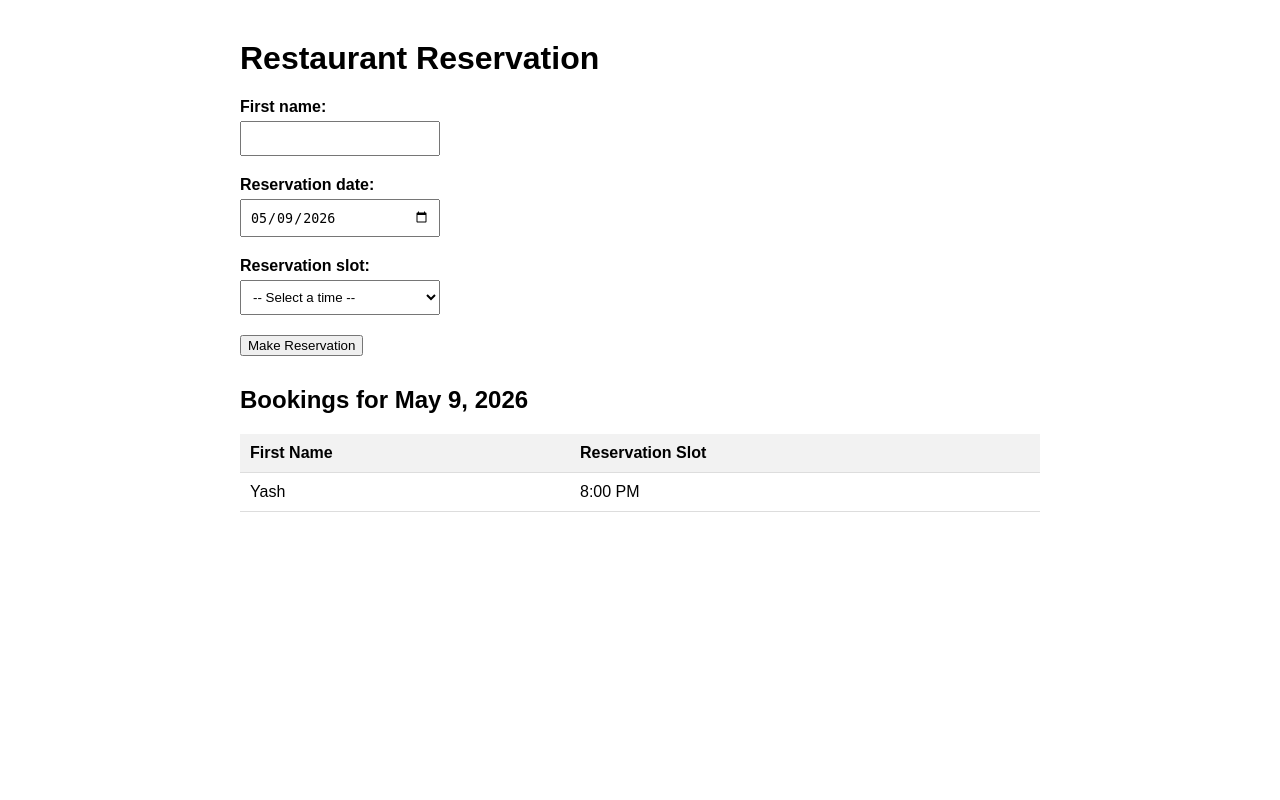
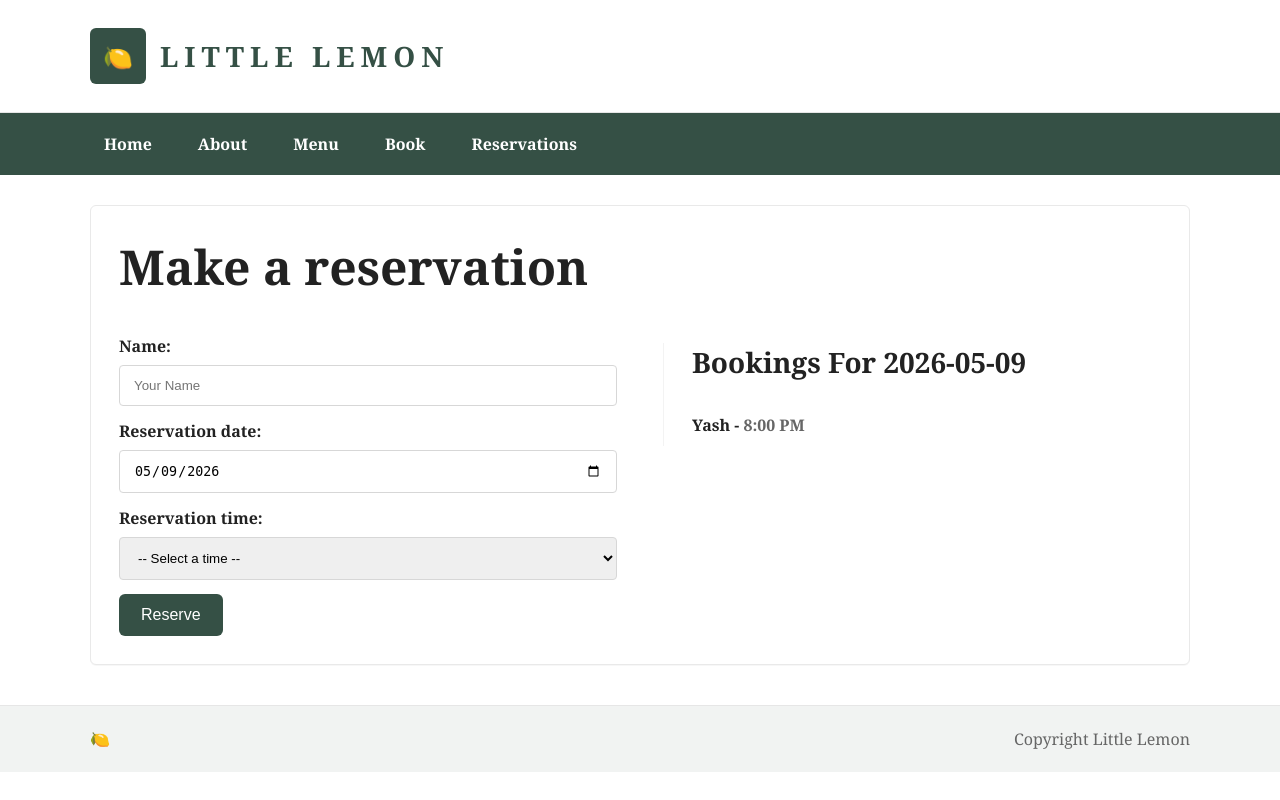
Before and after one commit to akshattheta09-bit/LittleLemon, a Django app: page /reservations/ in a window 1280 px wide. Run offline with Django 5.2, Linux system fonts and the light colour scheme; data comes from the database, SQL or seed files in the repository; both versions use the stored data as it was after the commit.

Commit message:
Coursera submission

```diff
--- a/Lemons/templates/Lemons/base.html
+++ b/Lemons/templates/Lemons/base.html
@@ -4,31 +4,67 @@
     <meta charset="UTF-8">
     <title>{% block title %}Little Lemon{% endblock %}</title>
     <style>
-        body { font-family: Arial, sans-serif; margin: 0; padding: 0; }
-        header { background-color: #4CAF50; color: white; padding: 20px; text-align: center; }
-        nav { background-color: #333; overflow: hidden; }
-        nav a { float: left; display: block; color: white; text-align: center; padding: 14px 16px; text-decoration: none; }
-        nav a:hover { background-color: #ddd; color: black; }
-        .container { padding: 20px; }
-        footer { background-color: #4CAF50; color: white; text-align: center; padding: 10px; position: fixed; bottom: 0; width: 100%; }
+        :root{
+            --accent:#355045;
+            --accent-light:#4b6a60;
+            --muted:#f1f3f2;
+            --text:#222;
+        }
+        html,body{height:100%;}
+        body { font-family: 'Georgia', 'Times New Roman', serif; margin: 0; padding: 0; color:var(--text); }
+        .site-header{background:#fff; padding:28px 0; border-bottom:1px solid #e6e6e6}
+        .header-inner{max-width:1100px;margin:0 auto;display:flex;align-items:center;justify-content:space-between;padding:0 20px}
+        .logo {display:flex;align-items:center;gap:14px}
+        .logo-icon{width:56px;height:56px;border-radius:6px;background:var(--accent);display:flex;align-items:center;justify-content:center;color:#fff;font-weight:700;font-size:24px}
+        .site-title{font-size:28px;letter-spacing:6px;color:var(--accent);font-weight:700}
+
+        .main-nav{background:var(--accent);}
+        .main-nav .nav-inner{max-width:1100px;margin:0 auto;padding:10px 20px;display:flex;gap:18px}
+        .main-nav a{color:#fff;text-decoration:none;padding:10px 14px;font-weight:600}
+        .main-nav a:hover{background:var(--accent-light);border-radius:4px}
+
+        .container{max-width:1100px;margin:30px auto;padding:0 20px}
+
+        footer.site-footer{background:var(--muted);border-top:1px solid #e6e6e6;padding:22px 0;margin-top:40px}
+        .footer-inner{max-width:1100px;margin:0 auto;display:flex;align-items:center;justify-content:space-between;padding:0 20px;color:#666}
+
+        @media(max-width:720px){
+            .header-inner,.footer-inner,.main-nav .nav-inner{padding:0 12px}
+            .site-title{font-size:20px}
+            .logo-icon{width:44px;height:44px}
+        }
     </style>
 </head>
 <body>
-    <header>
-        <h1>Little Lemon Restaurant</h1>
+    <header class="site-header">
+        <div class="header-inner">
+            <div class="logo">
+                <div class="logo-icon">🍋</div>
+                <div class="site-title">LITTLE LEMON</div>
+            </div>
+            <div class="brand-right" aria-hidden="true"></div>
+        </div>
     </header>
-    <nav>
-        <a href="{% url 'home' %}">Home</a>
-        <a href="{% url 'about' %}">About</a>
-        <a href="{% url 'menu' %}">Menu</a>
-        <a href="{% url 'reservation_page' %}">Reservation</a>
-    </nav>
+    <div class="main-nav">
+        <div class="nav-inner">
+            <a href="{% url 'home' %}">Home</a>
+            <a href="{% url 'about' %}">About</a>
+            <a href="{% url 'menu' %}">Menu</a>
+            <a href="{% url 'reservation_page' %}">Book</a>
+            <a href="{% url 'reservation_page' %}">Reservations</a>
+        </div>
+    </div>
+
     <div class="container">
         {% block content %}
         {% endblock %}
     </div>
-    <footer>
-        <p>&copy; 2026 Little Lemon Restaurant</p>
+
+    <footer class="site-footer">
+        <div class="footer-inner">
+            <div class="logo-small">🍋</div>
+            <div class="copyright">Copyright Little Lemon</div>
+        </div>
     </footer>
 </body>
 </html>
--- a/Lemons/templates/Lemons/reservation.html
+++ b/Lemons/templates/Lemons/reservation.html
@@ -1,88 +1,86 @@
-<!DOCTYPE html>
-<html lang="en">
-<head>
-    <meta charset="UTF-8">
-    <title>Restaurant Reservation</title>
+{% extends 'Lemons/base.html' %}
+
+{% block title %}Make a reservation - Little Lemon{% endblock %}
+
+{% block content %}
 <style>
-        body { font-family: Arial, sans-serif; margin: 40px; }
-        .container { max-width: 800px; margin: 0 auto; }
-        .form-group { margin-bottom: 20px; }
-        label { display: block; margin-bottom: 5px; font-weight: bold; }
-        input[type="text"], input[type="date"], select {
-            padding: 8px;
-            width: 200px;
-            box-sizing: border-box;
-        }
-        .error { color: red; }
-        .success { color: green; }
-        .bookings { margin-top: 30px; }
-        table { width: 100%; border-collapse: collapse; }
-        th, td { padding: 10px; text-align: left; border-bottom: 1px solid #ddd; }
-        th { background-color: #f2f2f2; }
+    .reservation-wrap{background:#fff;border:1px solid #e9e9e9;padding:28px;border-radius:6px;box-shadow:0 1px 0 rgba(0,0,0,0.03)}
+    .reservation-grid{display:flex;gap:40px;align-items:flex-start}
+    .col{flex:1}
+    .col.form-col{max-width:520px}
+    h1.page-title{font-family:Georgia, serif;font-size:48px;margin:0 0 18px}
+    label{display:block;font-weight:700;margin-bottom:8px}
+    .input, input[type="text"], input[type="date"], select{display:block;padding:12px 14px;border:1px solid #d7d7d7;border-radius:4px;width:100%;box-sizing:border-box;margin-bottom:14px}
+    .btn-cta{background:var(--accent);color:#fff;padding:12px 22px;border:none;border-radius:6px;font-size:16px;cursor:pointer}
+    .bookings-col{padding-left:6px}
+    .bookings-col h2{font-size:28px;margin-top:8px}
+    .booking-item{padding:10px 0;border-bottom:1px solid #f0f0f0}
+    .booking-item:last-child{border-bottom:none}
+    .muted{color:#666;font-weight:600}
+    @media(max-width:820px){.reservation-grid{flex-direction:column}.col.form-col{max-width:none}}
 </style>
-</head>
-<body>
-    <div class="container">
-        <h1>Restaurant Reservation</h1>
+
+<div class="reservation-wrap">
+    <div style="display:flex;justify-content:space-between;align-items:center;margin-bottom:18px">
+        <h1 class="page-title">Make a reservation</h1>
+    </div>
 
     {% if error %}
-            <p class="error">{{ error }}</p>
+        <p style="color:#c0392b;font-weight:700">{{ error }}</p>
     {% endif %}
 
     {% if success %}
-            <p class="success">{{ success }}</p>
+        <p style="color:green;font-weight:700">{{ success }}</p>
     {% endif %}
 
+    <div class="reservation-grid">
+        <div class="col form-col">
             <form method="post" id="reservationForm">
                 {% csrf_token %}
-            <div class="form-group">
-                <label for="first_name">First name:</label>
-                <input type="text" id="first_name" name="first_name" value="{{ first_name }}" required>
+                <div>
+                    <label for="first_name">Name:</label>
+                    <input class="input" type="text" id="first_name" name="first_name" placeholder="Your Name" value="{{ first_name }}" required>
                 </div>
 
-            <div class="form-group">
+                <div>
                     <label for="reservation_date">Reservation date:</label>
-                <input type="date" id="reservation_date" name="reservation_date" value="{{ reservation_date|date:"Y-m-d" }}" required>
+                    <input class="input" type="date" id="reservation_date" name="reservation_date" value="{{ reservation_date|date:"Y-m-d" }}" required>
                 </div>
 
-            <div class="form-group">
-                <label for="reservation_slot">Reservation slot:</label>
-                <select id="reservation_slot" name="reservation_slot" required>
+                <div>
+                    <label for="reservation_slot">Reservation time:</label>
+                    <select class="input" id="reservation_slot" name="reservation_slot" required>
                         <option value="">-- Select a time --</option>
-                    <option value="19:00" {% if reservation_slot == "19:00" %}selected{% endif %}>7:00 PM</option>
-                    <option value="19:30" {% if reservation_slot == "19:30" %}selected{% endif %}>7:30 PM</option>
-                    <option value="20:00" {% if reservation_slot == "20:00" %}selected{% endif %}>8:00 PM</option>
-                    <option value="20:30" {% if reservation_slot == "20:30" %}selected{% endif %}>8:30 PM</option>
-                    <option value="21:00" {% if reservation_slot == "21:00" %}selected{% endif %}>9:00 PM</option>
-                    <option value="21:30" {% if reservation_slot == "21:30" %}selected{% endif %}>9:30 PM</option>
+                        <option value="10:00" {% if reservation_slot == "10:00" %}selected{% endif %}>10 AM</option>
+                        <option value="13:00" {% if reservation_slot == "13:00" %}selected{% endif %}>1 PM</option>
+                        <option value="17:00" {% if reservation_slot == "17:00" %}selected{% endif %}>5 PM</option>
+                        <option value="19:00" {% if reservation_slot == "19:00" %}selected{% endif %}>7 PM</option>
+                        <option value="20:00" {% if reservation_slot == "20:00" %}selected{% endif %}>8 PM</option>
                     </select>
                 </div>
 
-            <button type="submit">Make Reservation</button>
+                <div style="margin-top:8px">
+                    <button class="btn-cta" type="submit">Reserve</button>
+                </div>
             </form>
+        </div>
 
-        <div class="bookings">
-            <h2>Bookings for {{ selected_date|date:"F j, Y" }}</h2>
+        <div class="col bookings-col">
+            <div style="border-left:1px solid #f3f3f3;padding-left:28px">
+                <h2>Bookings For {{ selected_date|date:"Y-m-d" }}</h2>
+                <div style="margin-top:18px">
                     {% if reservations %}
-                <table>
-                    <thead>
-                        <tr>
-                            <th>First Name</th>
-                            <th>Reservation Slot</th>
-                        </tr>
-                    </thead>
-                    <tbody>
                         {% for reservation in reservations %}
-                            <tr>
-                                <td>{{ reservation.first_name }}</td>
-                                <td>{{ reservation.get_reservation_slot_display }}</td>
-                            </tr>
+                            <div class="booking-item">
+                                <div style="font-weight:700">{{ reservation.first_name }} - <span class="muted">{{ reservation.get_reservation_slot_display }}</span></div>
+                            </div>
                         {% endfor %}
-                    </tbody>
-                </table>
                     {% else %}
-                <p>No Booking</p>
+                        <p class="muted">No Bookings</p>
                     {% endif %}
+                </div>
+            </div>
+        </div>
     </div>
 </div>
 
@@ -100,100 +98,34 @@
         });
     }
 
-        function updateBookings(date) {
+    document.addEventListener('DOMContentLoaded', function() {
+        const dateInput = document.getElementById('reservation_date');
+        const slotSelect = document.getElementById('reservation_slot');
+
+        function refreshSlots(date){
             fetch('/reservations/api/?date=' + date)
                 .then(response => response.json())
                 .then(data => {
-                    let tbody = document.querySelector('.bookings tbody');
-                    if (!tbody) {
-                        const table = document.createElement('table');
-                        table.innerHTML = `
-                            <thead>
-                                <tr>
-                                    <th>First Name</th>
-                                    <th>Reservation Slot</th>
-                                </tr>
-                            </thead>
-                            <tbody></tbody>
-                        `;
-                        document.querySelector('.bookings').innerHTML = `<h2>Bookings for ${formatDateLabel(date)}</h2>`;
-                        document.querySelector('.bookings').appendChild(table);
-                        tbody = table.querySelector('tbody');
-                    }
-
-                    tbody.innerHTML = '';
-
-                    if (data.length === 0) {
-                        const message = document.createElement('p');
-                        message.textContent = 'No Booking';
-                        document.querySelector('.bookings').innerHTML = `<h2>Bookings for ${formatDateLabel(date)}</h2>`;
-                        document.querySelector('.bookings').appendChild(message);
-                    } else {
-                        data.forEach(booking => {
-                            const tr = document.createElement('tr');
-                            const td1 = document.createElement('td');
-                            td1.textContent = booking.first_name;
-                            const td2 = document.createElement('td');
-                            const slotMap = {
-                                '19:00': '7:00 PM',
-                                '19:30': '7:30 PM',
-                                '20:00': '8:00 PM',
-                                '20:30': '8:30 PM',
-                                '21:00': '9:00 PM',
-                                '21:30': '9:30 PM'
-                            };
-                            td2.textContent = slotMap[booking.reservation_slot] || booking.reservation_slot;
-                            tr.appendChild(td1);
-                            tr.appendChild(td2);
-                            tbody.appendChild(tr);
-                        });
-                    }
-                })
-                .catch(error => {
-                    console.error('Error fetching bookings:', error);
-                });
-        }
-
-        document.addEventListener('DOMContentLoaded', function() {
-            const dateInput = document.getElementById('reservation_date');
-            const bookingsHeading = document.querySelector('.bookings h2');
-
-            dateInput.addEventListener('change', function() {
-                const selectedDate = this.value;
-                bookingsHeading.textContent = `Bookings for ${formatDateLabel(selectedDate)}`;
-                fetch('/reservations/api/?date=' + selectedDate)
-                    .then(response => response.json())
-                    .then(data => {
-                        const bookedSlots = data.map(booking => booking.reservation_slot);
-                        const slotSelect = document.getElementById('reservation_slot');
+                    const bookedSlots = data.map(b => b.reservation_slot);
                     const options = slotSelect.options;
-
-                        for (let i = 0; i < options.length; i++) {
+                    for (let i = 0; i < options.length; i++){
                         const value = options[i].value;
                         options[i].disabled = Boolean(value && bookedSlots.includes(value));
                     }
-                    })
-                    .catch(error => {
-                        console.error('Error fetching bookings:', error);
-                    });
+                }).catch(err => console.error(err));
+        }
+
+        if(dateInput){
+            dateInput.addEventListener('change', function(){
+                const sd = this.value;
+                const heading = document.querySelector('.bookings-col h2');
+                if(heading) heading.textContent = 'Bookings For ' + (sd ? sd : '');
+                refreshSlots(sd);
             });
 
-            fetch('/reservations/api/?date=' + dateInput.value)
-                .then(response => response.json())
-                .then(data => {
-                    const bookedSlots = data.map(booking => booking.reservation_slot);
-                    const slotSelect = document.getElementById('reservation_slot');
-                    const options = slotSelect.options;
-
-                    for (let i = 0; i < options.length; i++) {
-                        const value = options[i].value;
-                        options[i].disabled = Boolean(value && bookedSlots.includes(value));
+            if(dateInput.value) refreshSlots(dateInput.value);
         }
-                })
-                .catch(error => {
-                    console.error('Error fetching bookings:', error);
-                });
     });
 </script>
-</body>
-</html>
+
+{% endblock %}
```
Also changed, not shown: db.sqlite3. Lines whose indentation alone changed are shown as unchanged.
